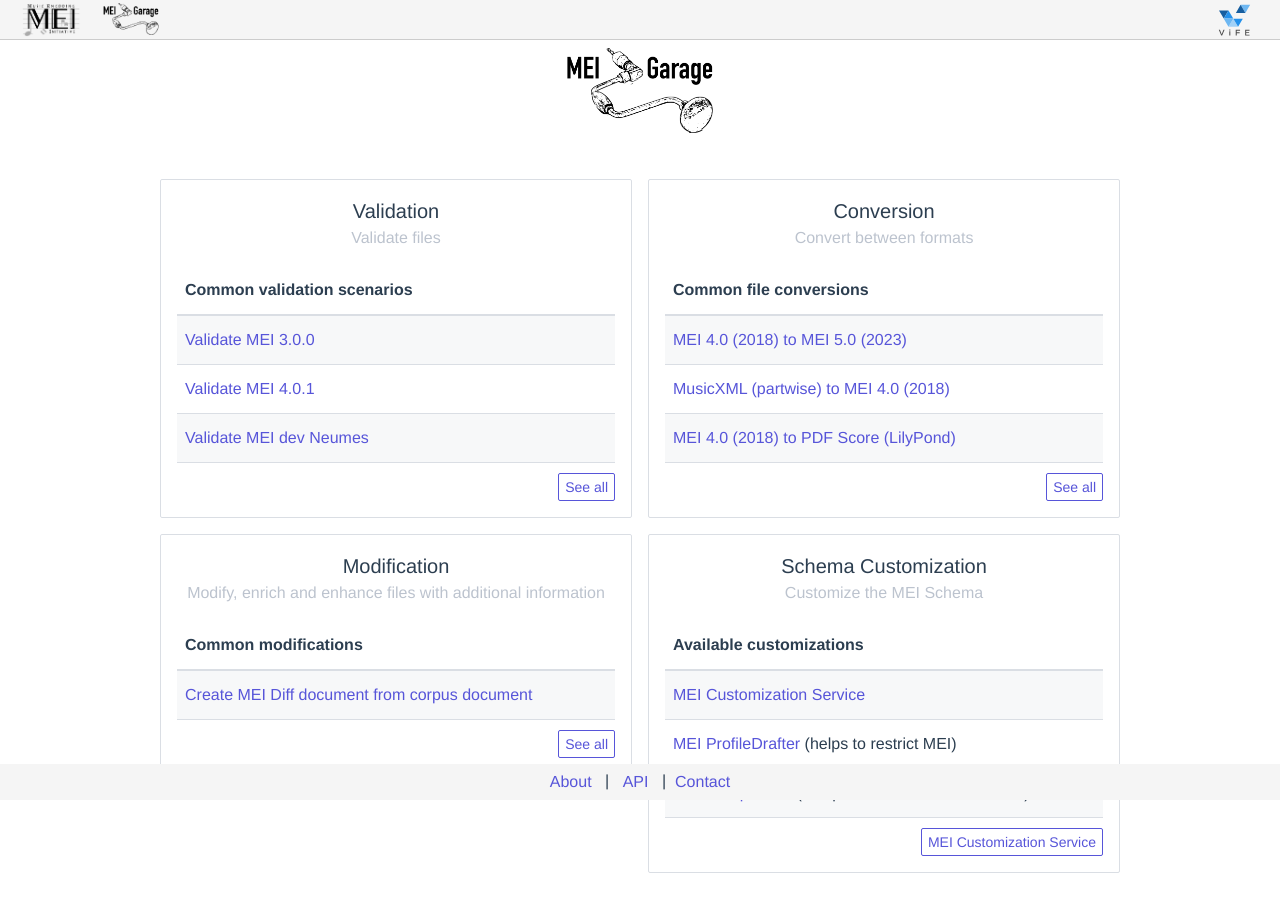
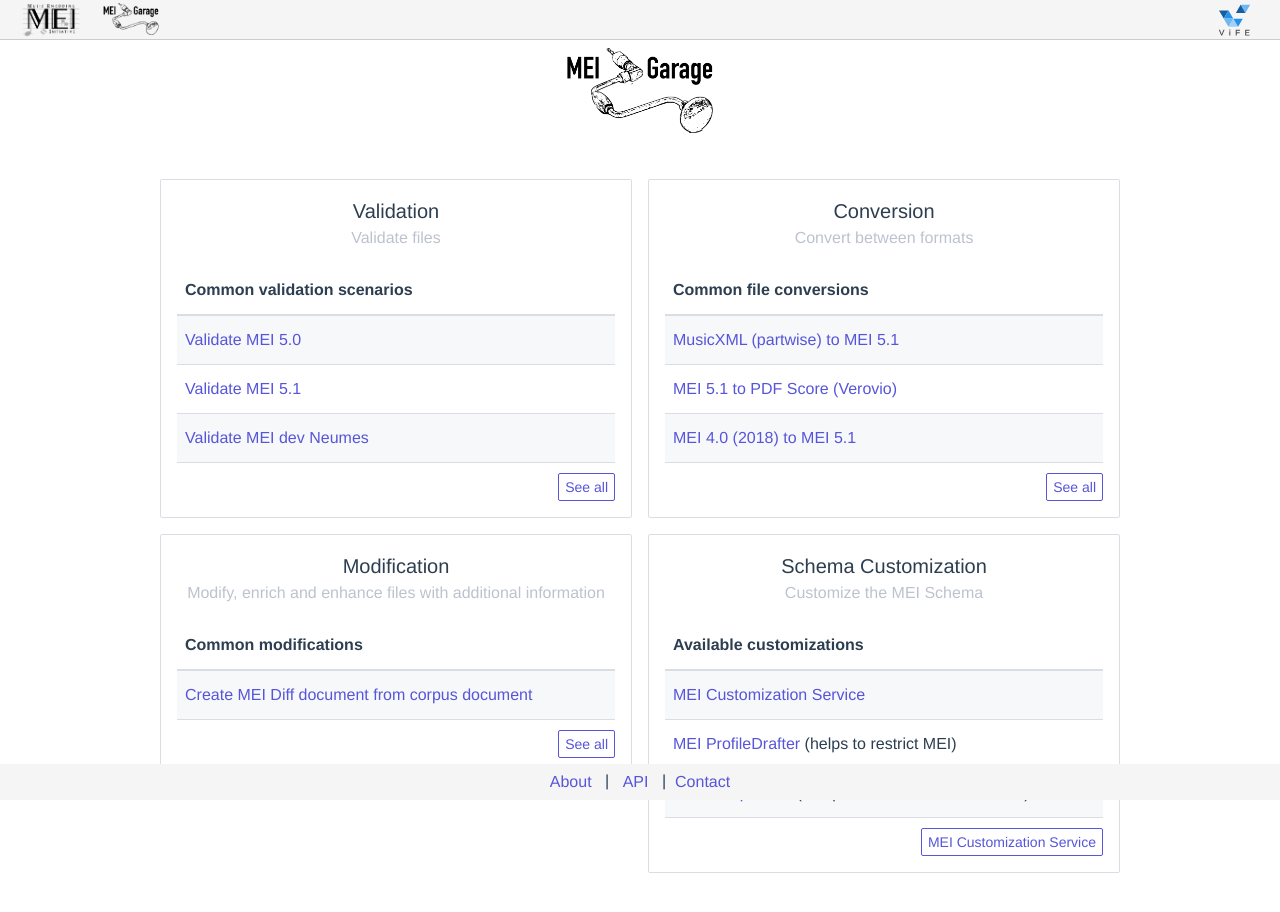
Before and after one commit to Edirom/vife-meigarage-webclient, a Vue app: page / in a window 1280 px wide. Shown: the top 912 px of the page. Built offline with nearby package versions, Linux system fonts and the light colour scheme; no server answers; what vuex-router-sync would draw is missing.

Commit message:
change default conversions and validation refs Edirom/MEIGarage#176

```diff
--- a/src/views/Home.vue
+++ b/src/views/Home.vue
@@ -91,24 +91,24 @@ export default {
       ],
       conversionContent: [
         {
-          name: "MEI 4.0 (2018) to MEI 5.0 (2023)",
-          link: "/conversions/mei40/mei50",
+          name: "MusicXML (partwise) to MEI 5.1",
+          link: "/conversions/musicxml/mei51",
           href: "",
         },
         {
-          name: "MusicXML (partwise) to MEI 4.0 (2018)",
-          link: "/conversions/musicxml-partwise/mei40",
+          name: "MEI 5.1 to PDF Score (Verovio)",
+          link: "/conversions/mei51/pdf-verovio",
           href: "",
         },
-        {
-          name: "MEI 4.0 (2018) to PDF Score (LilyPond)",
-          link: "/conversions/mei40/pdf-lilypond",
+                {
+          name: "MEI 4.0 (2018) to MEI 5.1",
+          link: "/conversions/mei40/mei51",
           href: "",
         },
       ],
       validationContent: [
-        { name: "Validate MEI 3.0.0", link: "/validation/mei300", href: "" },
-        { name: "Validate MEI 4.0.1", link: "/validation/mei401", href: "" },
+        { name: "Validate MEI 5.0", link: "/validation/mei50", href: "" },
+        { name: "Validate MEI 5.1", link: "/validation/mei51", href: "" },
         {
           name: "Validate MEI dev Neumes",
           link: "/validation/meidev-neumes",
```
